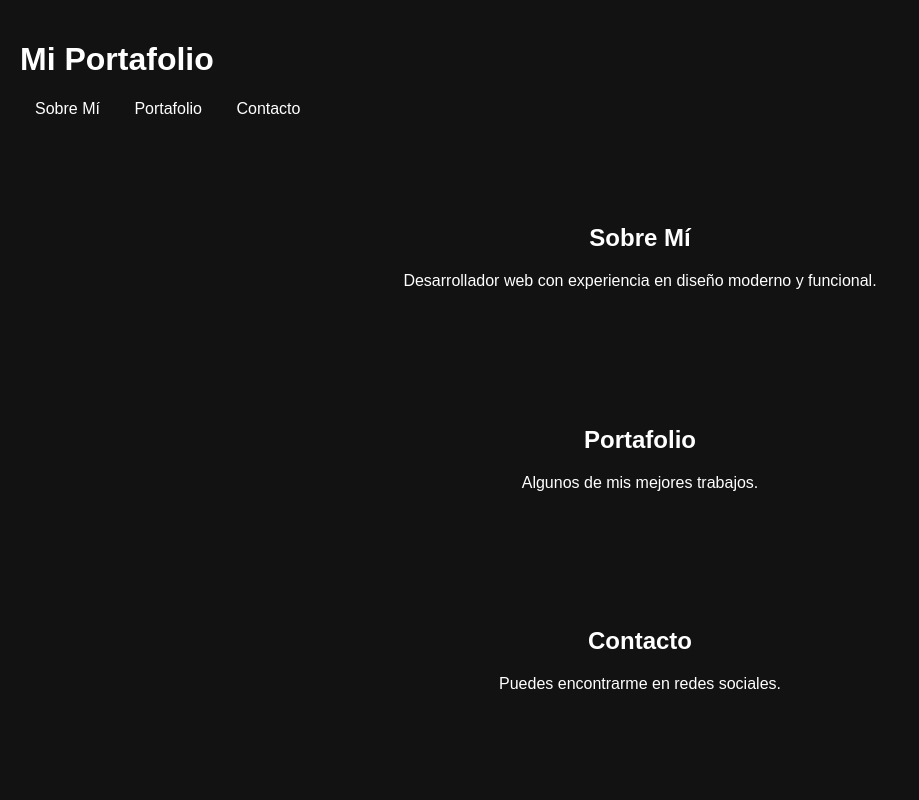
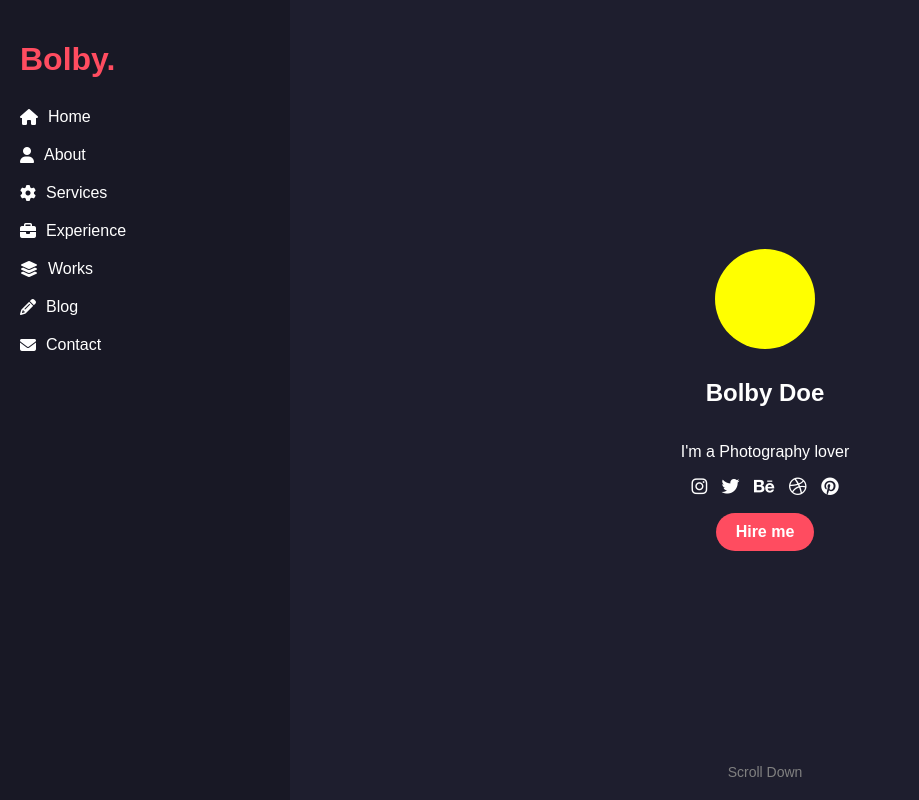
Before and after one commit to jose0595/portafolio, a plain HTML site: page index.html in a window 1280 px wide. Shown: the whole page, without its empty margins (0-919 px from the left). Drawn offline with Linux system fonts and the light colour scheme.

Commit message:
Update index.html

```diff
--- a/index.html
+++ b/index.html
@@ -3,65 +3,110 @@
 <head>
     <meta charset="UTF-8">
     <meta name="viewport" content="width=device-width, initial-scale=1.0">
-    <title>Portafolio Personal</title>
+    <title>Bolby Clone</title>
     <link rel="stylesheet" href="https://cdnjs.cloudflare.com/ajax/libs/font-awesome/6.4.2/css/all.min.css">
     <style>
         body {
-            background-color: #121212;
+            background-color: #1E1E2E;
             color: white;
             font-family: Arial, sans-serif;
             margin: 0;
-            padding: 0;
+            display: flex;
         }
-        .container {
-            width: 80%;
-            margin: auto;
-            text-align: center;
+        .sidebar {
+            width: 250px;
+            background-color: #181825;
+            padding: 20px;
+            position: fixed;
+            height: 100vh;
         }
-        header {
-            padding: 20px;
+        .sidebar h1 {
+            color: #FF4C60;
+            margin-bottom: 30px;
         }
-        nav ul {
+        .sidebar ul {
             list-style: none;
             padding: 0;
         }
-        nav ul li {
-            display: inline;
-            margin: 0 15px;
+        .sidebar ul li {
+            margin: 20px 0;
         }
-        nav a {
+        .sidebar ul li a {
             text-decoration: none;
             color: white;
+            display: flex;
+            align-items: center;
         }
-        .section {
-            padding: 50px 0;
+        .sidebar ul li a i {
+            margin-right: 10px;
+        }
+        .main-content {
+            margin-left: 250px;
+            width: calc(100% - 250px);
+            display: flex;
+            flex-direction: column;
+            justify-content: center;
+            align-items: center;
+            height: 100vh;
+            text-align: center;
+            position: relative;
+        }
+        .profile-img {
+            width: 100px;
+            height: 100px;
+            border-radius: 50%;
+            background: yellow;
+            margin-bottom: 10px;
+        }
+        .btn {
+            background: #FF4C60;
+            color: white;
+            padding: 10px 20px;
+            border-radius: 25px;
+            text-decoration: none;
+            font-weight: bold;
+            display: inline-block;
+            margin-top: 15px;
+        }
+        .social-icons a {
+            color: white;
+            margin: 0 5px;
+            font-size: 18px;
+        }
+        .scroll-down {
+            position: absolute;
+            bottom: 20px;
+            font-size: 14px;
+            color: gray;
         }
     </style>
 </head>
 <body>
-    <header>
-        <h1>Mi Portafolio</h1>
-        <nav>
-            <ul>
-                <li><a href="#about">Sobre Mí</a></li>
-                <li><a href="#portfolio">Portafolio</a></li>
-                <li><a href="#contact">Contacto</a></li>
-            </ul>
-        </nav>
-    </header>
-    <div class="container">
-        <section id="about" class="section">
-            <h2>Sobre Mí</h2>
-            <p>Desarrollador web con experiencia en diseño moderno y funcional.</p>
-        </section>
-        <section id="portfolio" class="section">
-            <h2>Portafolio</h2>
-            <p>Algunos de mis mejores trabajos.</p>
-        </section>
-        <section id="contact" class="section">
-            <h2>Contacto</h2>
-            <p>Puedes encontrarme en redes sociales.</p>
-        </section>
+    <div class="sidebar">
+        <h1>Bolby.</h1>
+        <ul>
+            <li><a href="#home"><i class="fas fa-home"></i> Home</a></li>
+            <li><a href="#about"><i class="fas fa-user"></i> About</a></li>
+            <li><a href="#services"><i class="fas fa-cog"></i> Services</a></li>
+            <li><a href="#experience"><i class="fas fa-briefcase"></i> Experience</a></li>
+            <li><a href="#works"><i class="fas fa-layer-group"></i> Works</a></li>
+            <li><a href="#blog"><i class="fas fa-pencil-alt"></i> Blog</a></li>
+            <li><a href="#contact"><i class="fas fa-envelope"></i> Contact</a></li>
+        </ul>
+    </div>
+    <div class="main-content" id="home">
+        <div class="profile-img"></div>
+        <h2>Bolby Doe</h2>
+        <p>I'm a Photography lover</p>
+        <div class="social-icons">
+            <a href="#"><i class="fab fa-instagram"></i></a>
+            <a href="#"><i class="fab fa-twitter"></i></a>
+            <a href="#"><i class="fab fa-behance"></i></a>
+            <a href="#"><i class="fab fa-dribbble"></i></a>
+            <a href="#"><i class="fab fa-pinterest"></i></a>
+        </div>
+        <a href="#contact" class="btn">Hire me</a>
+        <div class="scroll-down">Scroll Down</div>
     </div>
 </body>
 </html>
```
